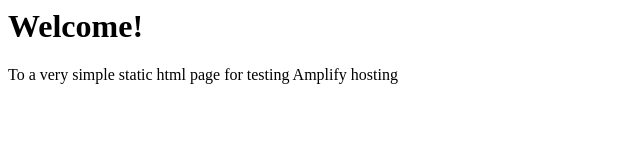
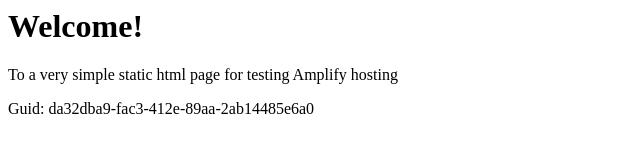
Before and after one commit to aws-aemilia-iad/Github-PR-Commit-Integration-Test-DoNotTouch-GitHubAutoBuildCanaryTest-v1-gamma-us-east-1, a website: page src/index.html in a window 1280 px wide. Shown: the whole page, without its empty margins (0-640 px from the left). Drawn offline with Linux system fonts and the light colour scheme.

Commit message:
commit from integ tests

```diff
--- a/src/index.html
+++ b/src/index.html
@@ -1,3 +1,5 @@
+
+
 <html lang="en">
 
 <head>
@@ -10,6 +12,6 @@
 <body>
     <h1>Welcome!</h1>
     <p>To a very simple static html page for testing Amplify hosting</p>
-</body>
+    <p>Guid: da32dba9-fac3-412e-89aa-2ab14485e6a0</p></body>
 
 </html>
```
